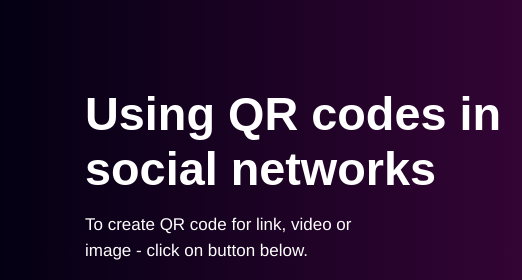
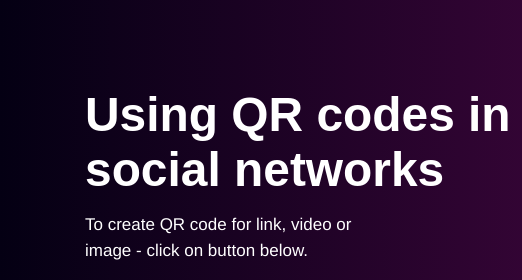
Before and after one commit to Clarus2137/MeTeam, a plain HTML site: page index.html in a window 1280 px wide. Shown: the top 280 px of the page, 0-522 px from the left. Drawn offline with nearby package versions, Linux system fonts and the light colour scheme.

Commit message:
font-sizes updated

```diff
--- a/scss/style.scss
+++ b/scss/style.scss
@@ -242,7 +242,7 @@ h1, .h1 {
 
 @media (min-width: 992px) {
   h1, .h1 {
-    font-size: $h1_fz*1.3;
+    font-size: $h1_fz*1.33;
     line-height: 55px;
   }
 
```
Also changed, not shown: css/style.css, 1 other file.
